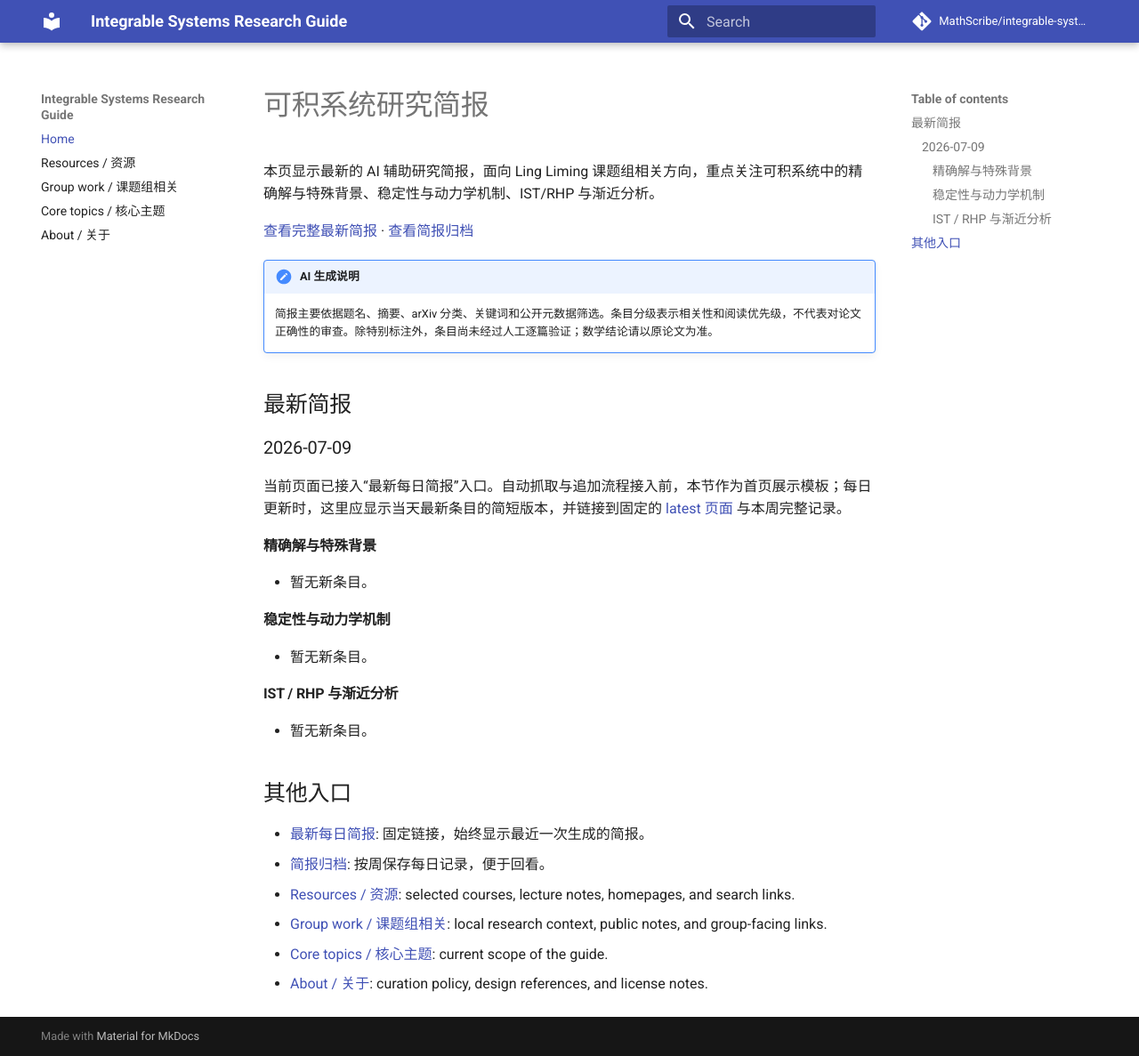
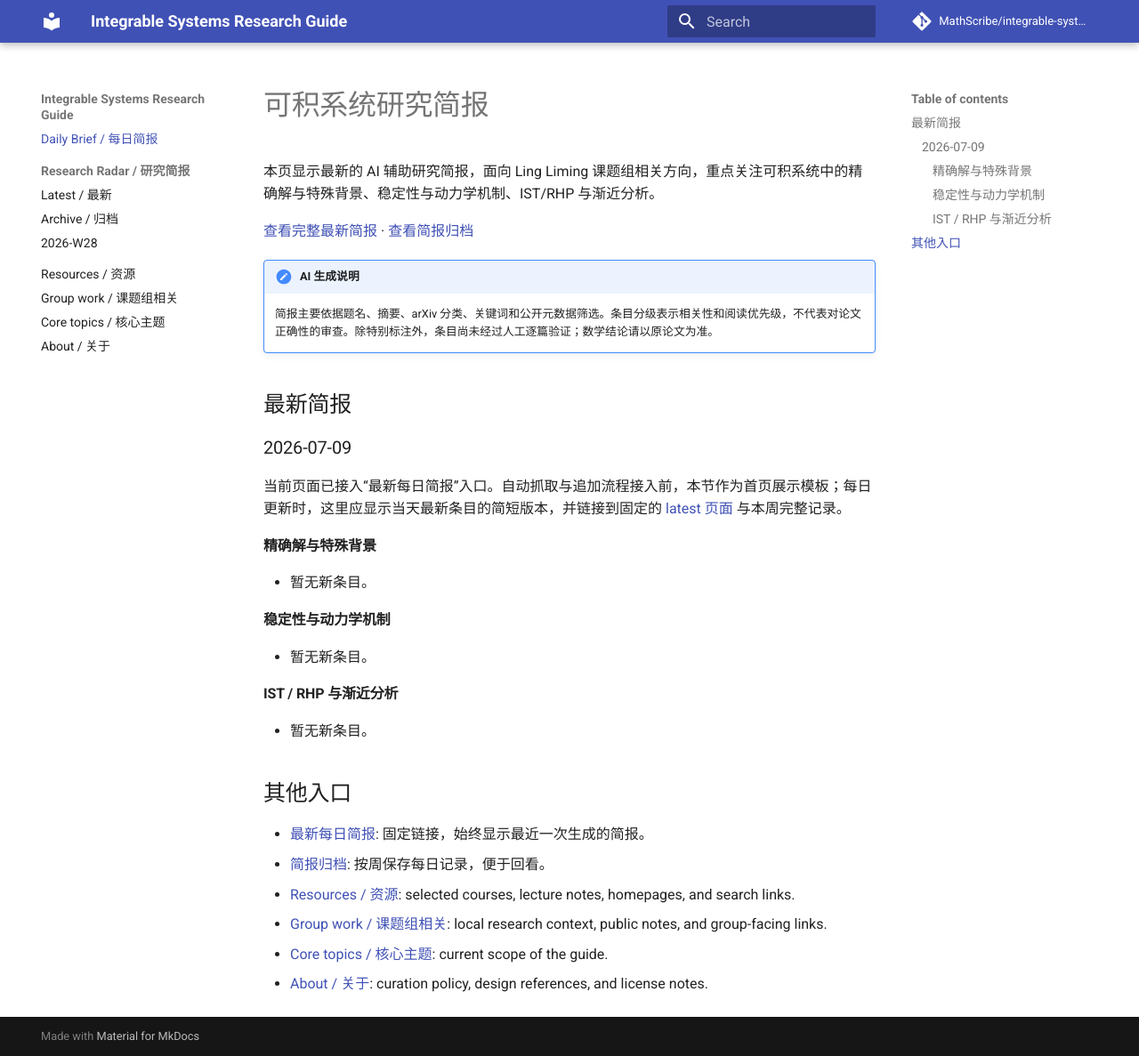
Before and after one commit to MathScribe/integrable-systems-guide, an MkDocs documentation site: the page built from docs/index.md, in a window 1280 px wide and 1187 px high. Shown: the whole window at 89% size. Built offline with MkDocs 1.6.1 and Material for MkDocs 9.7.7, drawn with Linux system fonts in a browser that asks for light colours; comment, search, counter and statistics services are not loaded.

Commit message:
Add research brief pages to navigation

```diff
--- a/mkdocs.yml
+++ b/mkdocs.yml
@@ -14,7 +14,11 @@ theme:
     - content.code.copy
 
 nav:
-  - Home: index.md
+  - Daily Brief / 每日简报: index.md
+  - Research Radar / 研究简报:
+      - Latest / 最新: radar/latest.md
+      - Archive / 归档: radar/index.md
+      - 2026-W28: radar/2026-W28.md
   - Resources / 资源: resources.md
   - Group work / 课题组相关: group-work.md
   - Core topics / 核心主题: topics.md
```
